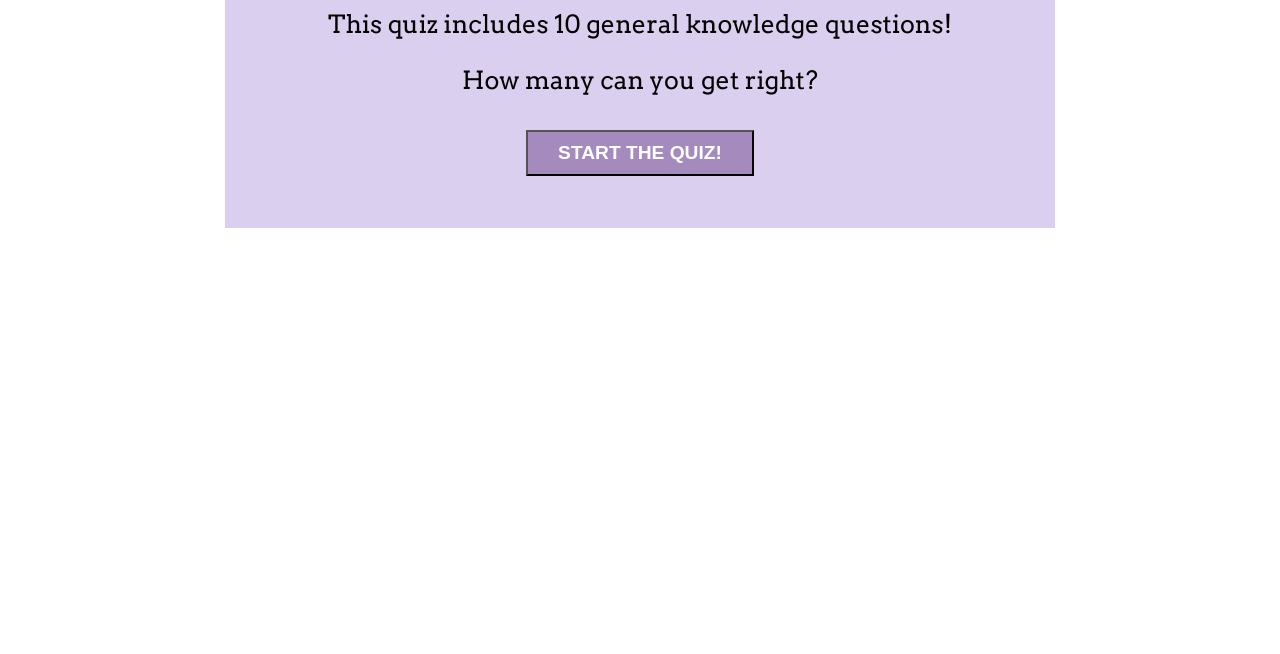
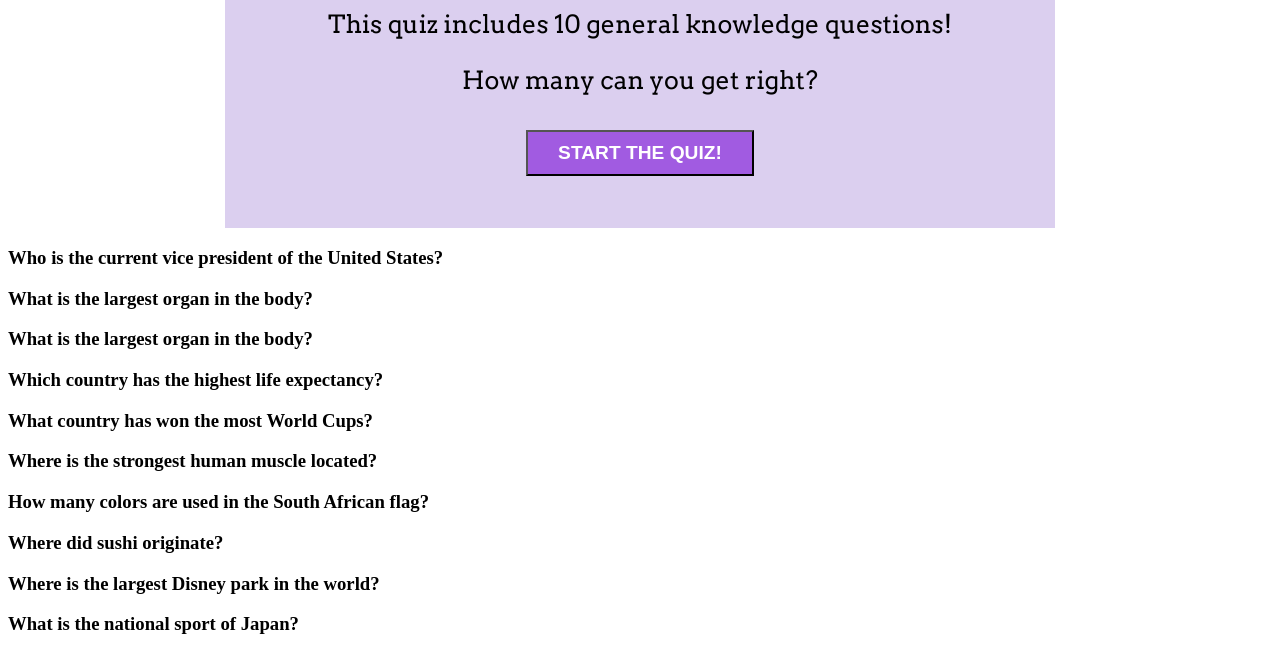
Before and after one commit to dinakidane/general-knowledge-quiz, a plain HTML site: page index.html in a window 1280 px wide. Shown: the part 232-886 px from the top of the page. Before the commit the page ends 800 px from the top, so only its background shows below. Drawn offline with Linux system fonts and the light colour scheme.

Commit message:
add quiz qustions

```diff
--- a/assets/css/style.css
+++ b/assets/css/style.css
@@ -33,7 +33,7 @@ p {
 }
 
 #start {
-    background-color: #a58bbd;
+    background-color: #a15be1;
     color: #ffffff;
     font-size: 1.2rem;
     font-weight: bold;
--- a/assets/js/script.js
+++ b/assets/js/script.js
@@ -1,4 +1,4 @@
-// Wait for the DOM to finish loading before running the game
+/** Wait for the DOM to finish loading before running the game */
 
 document.addEventListener("DOMContentLoaded", function()) {
     let buttons = document.getElementsByTagName("button");
--- a/index.html
+++ b/index.html
@@ -23,7 +23,20 @@
         <h2 id="first-heading">Put your general knowledge to the test!</h2>
         <p>This quiz includes 10 general knowledge questions!</p>
         <p>How many can you get right?</p>
-        <button id="start">Start the quiz!</button>
+        <button data-type="start-quiz" id="start">Start the quiz!</button>
+    </div>
+
+    <div id="quiz">
+        <div id="quiz1"><h3>Who is the current vice president of the United States?</h3></div>
+        <div id="quiz2"><h3>What is the largest organ in the body?</h3></div>
+        <div id="quiz3"><h3>What is the largest organ in the body?</h3></div>
+        <div id="quiz4"><h3>Which country has the highest life expectancy?</h3></div>
+        <div id="quiz5"><h3>What country has won the most World Cups?</h3></div>
+        <div id="quiz6"><h3>Where is the strongest human muscle located?</h3></div>
+        <div id="quiz7"><h3>How many colors are used in the South African flag?</h3></div>
+        <div id="quiz8"><h3>Where did sushi originate?</h3></div>
+        <div id="quiz9"><h3>Where is the largest Disney park in the world?</h3></div>
+        <div id="quiz10"><h3>What is the national sport of Japan?</h3></div>
     </div>
 
 
```
